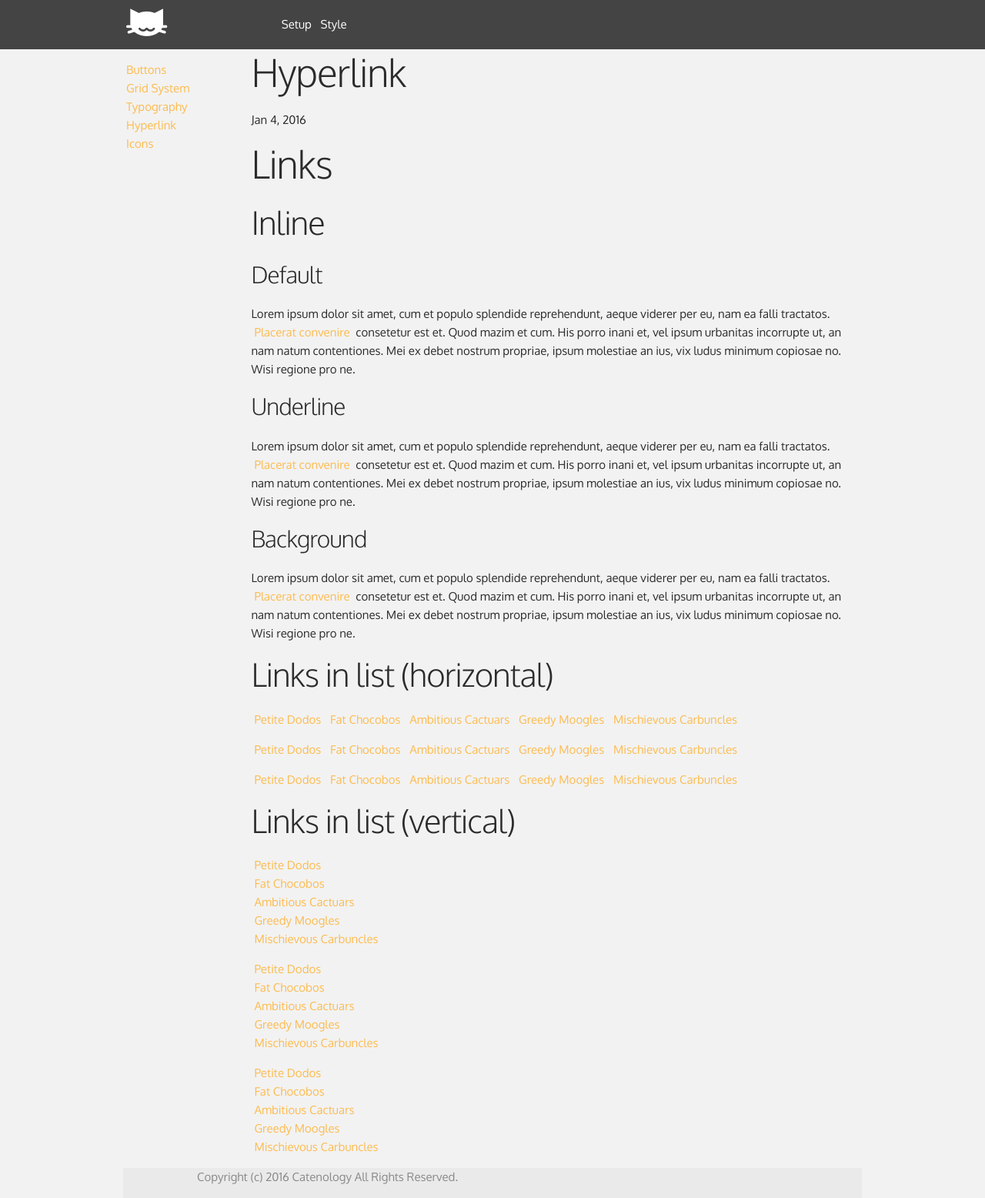
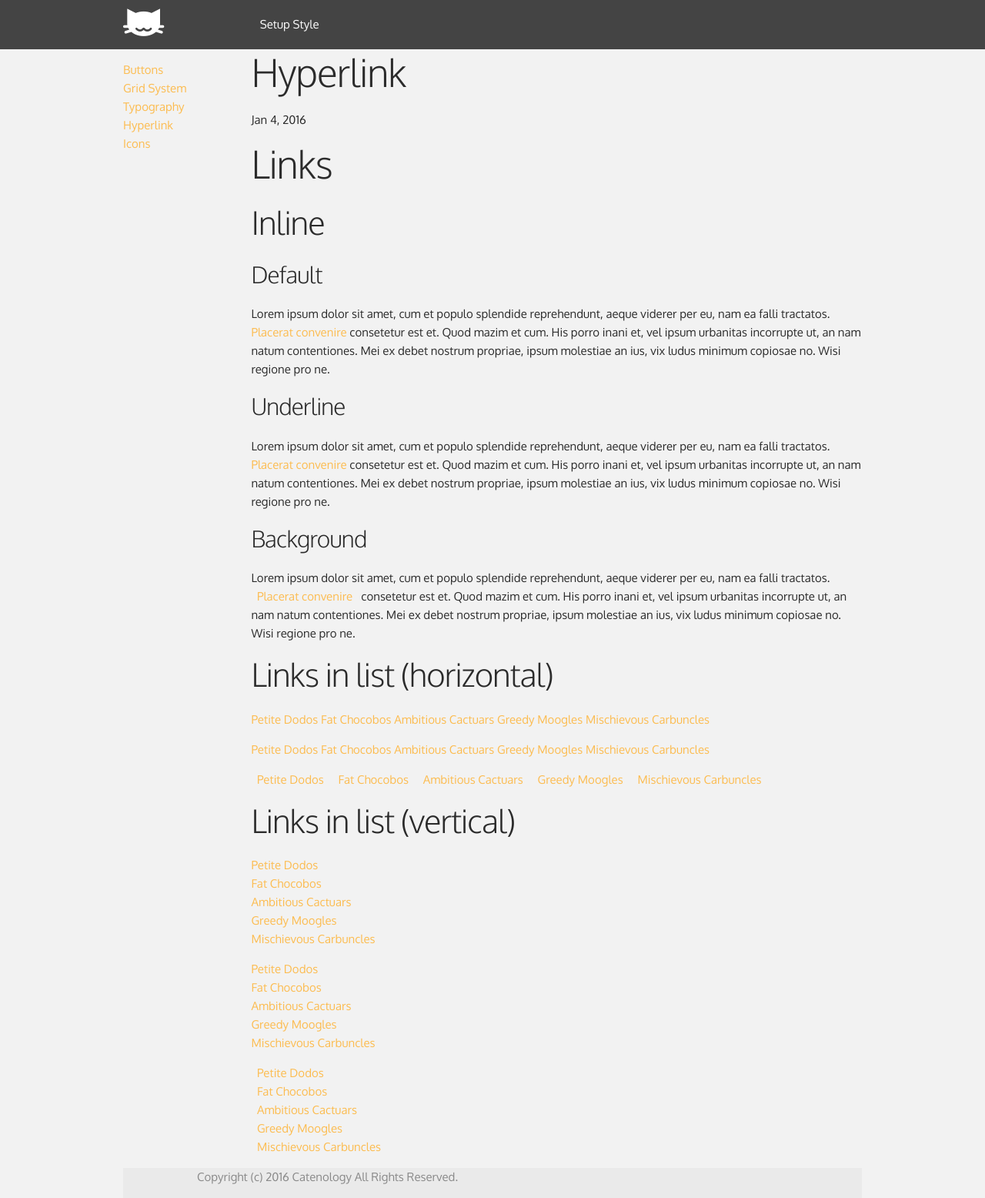
Before and after one commit to Catenology/cafw, a Jekyll site: the page built from doc/_posts/2016-01-04-hyperlink.html, in a window 1280 px wide. Shown: the whole page at 77% size. Built offline with Jekyll 4.4.1, drawn with Linux system fonts in a browser that asks for light colours; some web fonts are replaced.

Commit message:
updated link-underline-expand style

```diff
--- a/doc/_posts/2016-01-04-hyperlink.html
+++ b/doc/_posts/2016-01-04-hyperlink.html
@@ -9,58 +9,58 @@
     <h1>Links</h1>
     <h2>Inline</h2>
     <h4>Default</h4>
-    <p class="style-default">Lorem ipsum dolor sit amet, cum et populo splendide reprehendunt, aeque viderer per eu, nam ea falli tractatos. <a href>Placerat convenire</a> consetetur est et. Quod mazim et cum. His porro inani et, vel ipsum urbanitas incorrupte ut, an nam natum
+    <p>Lorem ipsum dolor sit amet, cum et populo splendide reprehendunt, aeque viderer per eu, nam ea falli tractatos. <a href>Placerat convenire</a> consetetur est et. Quod mazim et cum. His porro inani et, vel ipsum urbanitas incorrupte ut, an nam natum
       contentiones. Mei ex debet nostrum propriae, ipsum molestiae an ius, vix ludus minimum copiosae</a> no. Wisi regione pro ne.</p>
     <h4>Underline</h4>
-    <p class="style-underline">Lorem ipsum dolor sit amet, cum et populo splendide reprehendunt, aeque viderer per eu, nam ea falli tractatos. <a href>Placerat convenire</a> consetetur est et. Quod mazim et cum. His porro inani et, vel ipsum urbanitas incorrupte ut, an nam natum
+    <p>Lorem ipsum dolor sit amet, cum et populo splendide reprehendunt, aeque viderer per eu, nam ea falli tractatos. <a href class="link-underline-expand">Placerat convenire</a> consetetur est et. Quod mazim et cum. His porro inani et, vel ipsum urbanitas incorrupte ut, an nam natum
       contentiones. Mei ex debet nostrum propriae, ipsum molestiae an ius, vix ludus minimum copiosae no. Wisi regione pro ne.</p>
     <h4>Background</h4>
-    <p class="style-bg">Lorem ipsum dolor sit amet, cum et populo splendide reprehendunt, aeque viderer per eu, nam ea falli tractatos. <a href>Placerat convenire</a> consetetur est et. Quod mazim et cum. His porro inani et, vel ipsum urbanitas incorrupte ut, an nam natum
+    <p>Lorem ipsum dolor sit amet, cum et populo splendide reprehendunt, aeque viderer per eu, nam ea falli tractatos. <a href class="link-background">Placerat convenire</a> consetetur est et. Quod mazim et cum. His porro inani et, vel ipsum urbanitas incorrupte ut, an nam natum
       contentiones. Mei ex debet nostrum propriae, ipsum molestiae an ius, vix ludus minimum copiosae no. Wisi regione pro ne.</p>
 
     <h2>Links in list (horizontal)</h2>
-    <ul class="list-unstyled list-inline style-default">
+    <ul class="list-unstyled list-inline">
       <li><a href>Petite Dodos</a></li>
       <li><a href>Fat Chocobos</a></li>
       <li><a href>Ambitious Cactuars</a></li>
       <li><a href>Greedy Moogles</a></li>
       <li><a href>Mischievous Carbuncles</a></li>
     </ul>
-    <ul class="list-unstyled list-inline style-underline">
+    <ul class="list-unstyled list-inline">
+      <li><a href class="link-underline-expand">Petite Dodos</a></li>
+      <li><a href class="link-underline-expand">Fat Chocobos</a></li>
+      <li><a href class="link-underline-expand">Ambitious Cactuars</a></li>
+      <li><a href class="link-underline-expand">Greedy Moogles</a></li>
+      <li><a href class="link-underline-expand">Mischievous Carbuncles</a></li>
+    </ul>
+    <ul class="list-unstyled list-inline">
+      <li><a href class="link-background">Petite Dodos</a></li>
+      <li><a href class="link-background">Fat Chocobos</a></li>
+      <li><a href class="link-background">Ambitious Cactuars</a></li>
+      <li><a href class="link-background">Greedy Moogles</a></li>
+      <li><a href class="link-background">Mischievous Carbuncles</a></li>
+    </ul>
+    <h2>Links in list (vertical)</h2>
+    <ul class="list-unstyled">
       <li><a href>Petite Dodos</a></li>
       <li><a href>Fat Chocobos</a></li>
       <li><a href>Ambitious Cactuars</a></li>
       <li><a href>Greedy Moogles</a></li>
       <li><a href>Mischievous Carbuncles</a></li>
     </ul>
-    <ul class="list-unstyled list-inline style-bg">
-      <li><a href>Petite Dodos</a></li>
-      <li><a href>Fat Chocobos</a></li>
-      <li><a href>Ambitious Cactuars</a></li>
-      <li><a href>Greedy Moogles</a></li>
-      <li><a href>Mischievous Carbuncles</a></li>
+    <ul class="list-unstyled">
+      <li><a href class="link-underline-expand">Petite Dodos</a></li>
+      <li><a href class="link-underline-expand">Fat Chocobos</a></li>
+      <li><a href class="link-underline-expand">Ambitious Cactuars</a></li>
+      <li><a href class="link-underline-expand">Greedy Moogles</a></li>
+      <li><a href class="link-underline-expand">Mischievous Carbuncles</a></li>
     </ul>
-    <h2>Links in list (vertical)</h2>
-    <ul class="list-unstyled style-default">
-      <li><a href>Petite Dodos</a></li>
-      <li><a href>Fat Chocobos</a></li>
-      <li><a href>Ambitious Cactuars</a></li>
-      <li><a href>Greedy Moogles</a></li>
-      <li><a href>Mischievous Carbuncles</a></li>
-    </ul>
-    <ul class="list-unstyled style-underline">
-      <li><a href>Petite Dodos</a></li>
-      <li><a href>Fat Chocobos</a></li>
-      <li><a href>Ambitious Cactuars</a></li>
-      <li><a href>Greedy Moogles</a></li>
-      <li><a href>Mischievous Carbuncles</a></li>
-    </ul>
-    <ul class="list-unstyled style-bg">
-      <li><a href>Petite Dodos</a></li>
-      <li><a href>Fat Chocobos</a></li>
-      <li><a href>Ambitious Cactuars</a></li>
-      <li><a href>Greedy Moogles</a></li>
-      <li><a href>Mischievous Carbuncles</a></li>
+    <ul class="list-unstyled">
+      <li><a href class="link-background">Petite Dodos</a></li>
+      <li><a href class="link-background">Fat Chocobos</a></li>
+      <li><a href class="link-background">Ambitious Cactuars</a></li>
+      <li><a href class="link-background">Greedy Moogles</a></li>
+      <li><a href class="link-background">Mischievous Carbuncles</a></li>
     </ul>
   </section>
 </div>
--- a/sass/_icons.scss
+++ b/sass/_icons.scss
@@ -1,10 +1,10 @@
 @font-face {
   font-family: "catif";
-  src: url('fonts/catif.eot?v=1.0.1470335728');
+  src: url('fonts/catif.eot?v=1.0.1470950257');
   src: url('fonts/catif.eot?#iefix') format('eot'),
-    url('fonts/catif.woff?v=1.0.1470335728') format('woff'),
-    url('fonts/catif.ttf?v=1.0.1470335728') format('truetype'),
-    url('fonts/catif.svg#catif?v=1.0.1470335728') format('svg');
+    url('fonts/catif.woff?v=1.0.1470950257') format('woff'),
+    url('fonts/catif.ttf?v=1.0.1470950257') format('truetype'),
+    url('fonts/catif.svg#catif?v=1.0.1470950257') format('svg');
   font-weight: normal;
   font-style: normal;
 }
--- a/sass/_links.scss
+++ b/sass/_links.scss
@@ -5,4 +5,10 @@
 	position: relative;
 	@include transition(all, .3s, ease);
 	@include link-default;
+	&.link-underline-expand {
+		@include link-underline-expand;
+	}
+	&.link-background {
+		@include link-background;
+	}
 }
--- a/sass/mixins/_links.scss
+++ b/sass/mixins/_links.scss
@@ -14,26 +14,29 @@
   &:hover, &:focus {
     color: darken($color, 20%);
   }
-  &:after {
+  &:before, &:after {
 		content: "";
 		display: block;
 		position: absolute;
 		border-bottom: .1em solid darken($color,20%);
-    width: 0;
     margin-left: auto;
     margin-right: auto;
     bottom:0;
 		@include transition(all, .3s, ease);
+    left:50%;
+    @include transform(translateX(-50%));
+    width: 0;
 	}
-	&:hover:after{
-		width: 100%;
+	&:hover:before, &:hover:after{
+    width: 100%;
 	}
 }
 
 
-@mixin link-bg($color1:$color-brand, $color2: #fff) {
+@mixin link-background($color1:$color-brand, $color2: #fff) {
   &, &:visited {
     color: $color1;
+    padding: 0 .5em;
   }
   &:hover, &:focus {
     background-color: $color1;
```
Also changed, not shown: doc/files/catfw.css (+34 -3 lines), doc/css/catfw.min.css, doc/css/fonts/catif.ttf, doc/css/fonts/catif.woff, doc/files/catfw.min.css, doc/files/fonts/catif.ttf, doc/files/fonts/catif.woff, 3 other files.
